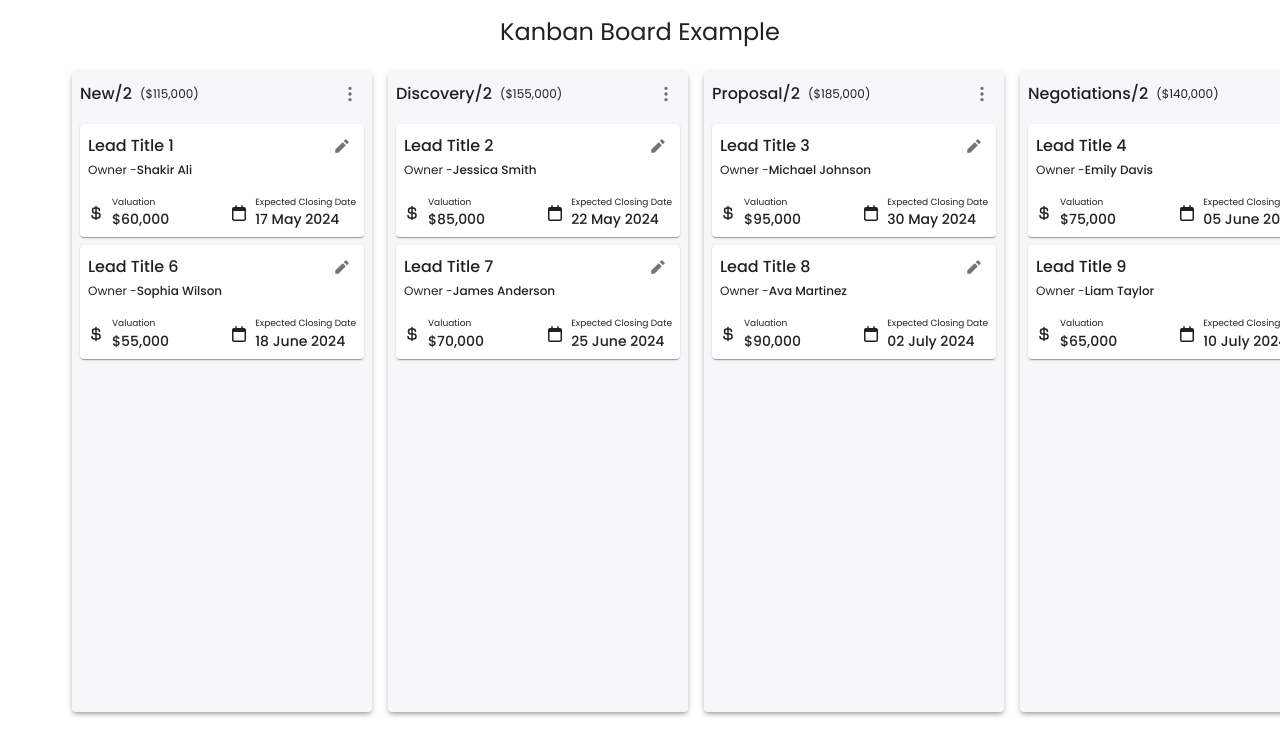
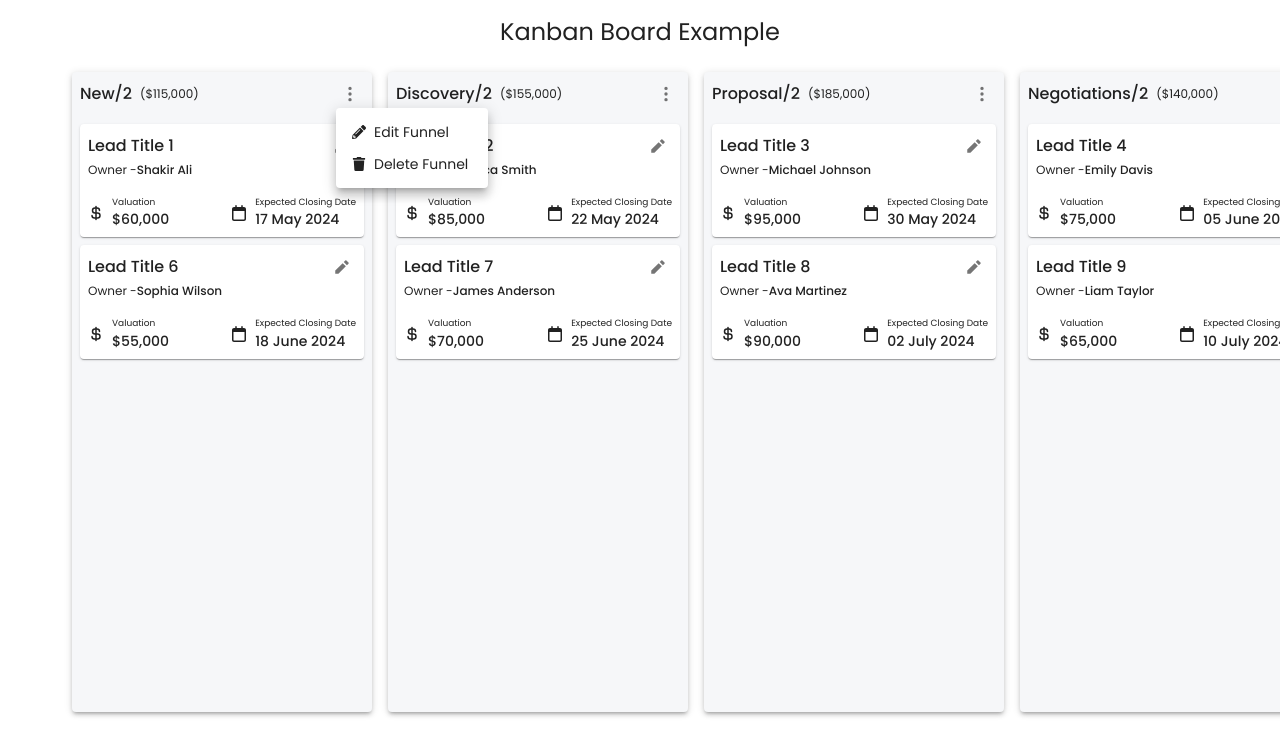
Before and after one commit to ShakirAliSWE/kanban-board-nextjs, a Next.js app: page / in a window 1280 px wide. Both pictures are taken after a click on the button 350 px from the left and 94 px from the top of the page. Shown: the top 756 px of the page. Built offline with nearby package versions, Linux system fonts and the light colour scheme.

Commit message:
kanban-board-column-options

```diff
--- /dev/null
+++ b/src/components/ContextMenu/ContextMenu.jsx
@@ -0,0 +1,13 @@
+import Menu from "@mui/material/Menu";
+
+const ContextMenu = ({ children, anchorEl, onClose, menuProps }) => {
+  const isOpen = Boolean(anchorEl);
+
+  return (
+    <Menu anchorEl={anchorEl} open={isOpen} onClose={onClose} {...menuProps}>
+      {children}
+    </Menu>
+  );
+};
+
+export default ContextMenu;
--- /dev/null
+++ b/src/components/ContextMenu/ContextMenuItem.jsx
@@ -0,0 +1,16 @@
+import { Box, Typography } from "@mui/material";
+import MenuItem from "@mui/material/MenuItem";
+import { GoDot } from "react-icons/go";
+
+const ContextMenuItem = ({ title, icon, onClick }) => {
+  return (
+    <MenuItem onClick={onClick}>
+      <Box display={"flex"} alignItems={"center"} gap={1} width={120}>
+        {icon || <GoDot />}
+        <Typography variant="body2">{title}</Typography>
+      </Box>
+    </MenuItem>
+  );
+};
+
+export default ContextMenuItem;
--- /dev/null
+++ b/src/components/DrawerSheet/DrawerSheet.jsx
@@ -0,0 +1,30 @@
+import React, { useState } from "react";
+import Drawer from "@mui/material/Drawer";
+import { Box } from "@mui/material";
+
+const DrawerSheet = ({ content, drawerProps }) => {
+  return (
+    <Drawer anchor="right" {...drawerProps}>
+      <div
+        role="presentation"
+        style={{
+          height: "100%",
+          display: "flex",
+          flexDirection: "column",
+        }}
+      >
+        <Box
+          display={"flex"}
+          flexDirection={"column"}
+          justifyContent={"space-between"}
+          height={"100%"}
+          p={1}
+        >
+          {content}
+        </Box>
+      </div>
+    </Drawer>
+  );
+};
+
+export default DrawerSheet;
--- a/src/components/KanbanBoard/KanbanBoard.jsx
+++ b/src/components/KanbanBoard/KanbanBoard.jsx
@@ -1,12 +1,13 @@
 "use client";
 import { useState } from "react";
-import { Box } from "@mui/material";
+import { Box, Typography } from "@mui/material";
 import { DragDropContext, Droppable } from "react-beautiful-dnd";
 import KanbanBoardColumn from "./KanbanBoardColumn";
 import DEFAULT_FUNNEL_LEADS from "@/_mock/funnel_leads.json";
 
 const KanbanBoard = () => {
   const [funnelLeads, setFunnelLeads] = useState(DEFAULT_FUNNEL_LEADS);
+
   const onDragStart = (start) => {
     // console.log("~ Dragging started", start);
     // You can implement additional logic here if needed
--- a/src/components/KanbanBoard/KanbanBoardColumn.jsx
+++ b/src/components/KanbanBoard/KanbanBoardColumn.jsx
@@ -6,9 +6,27 @@ import { Draggable } from "react-beautiful-dnd";
 
 import KanbanBoardCard from "./KanbanBoardCard";
 import { numberFormat } from "@/utils/number-format.utils";
+import KanbanBoardColumnOptions from "./KanbanBoardColumnOptions";
 
-const KanbanBoardColumn = ({ id, title, leads = [] }) => {
+const KanbanBoardColumn = ({ id, title, leads = [], onEditClick = null }) => {
   const [valuation, setValuation] = useState(0);
+
+  ///////////////////////////////////////////////////
+  //  KANBAR BOARD COLUMN MENUS START
+  ///////////////////////////////////////////////////
+  const [anchorEl, setAnchorEl] = useState(null);
+
+  const handleMenuOpen = (event) => {
+    setAnchorEl(event.currentTarget);
+  };
+
+  const handleMenuClose = () => {
+    setAnchorEl(null);
+  };
+
+  ///////////////////////////////////////////////////
+  //  KANBAR BOARD COLUMN MENUS END
+  ///////////////////////////////////////////////////
 
   useEffect(() => {
     const totalValuation = leads.reduce((acc, lead) => acc + parseInt(lead.valuation), 0);
@@ -35,9 +53,10 @@ const KanbanBoardColumn = ({ id, title, leads = [] }) => {
           <Typography variant="caption">(${numberFormat(valuation)})</Typography>
         </Box>
         <Box>
-          <IconButton size="small">
+          <IconButton size="small" onClick={handleMenuOpen}>
             <BsThreeDotsVertical />
           </IconButton>
+          <KanbanBoardColumnOptions id={id} anchorEl={anchorEl} onClose={handleMenuClose} />
         </Box>
       </Box>
       <Box display={"flex"} flexDirection={"column"} gap={1}>
--- /dev/null
+++ b/src/components/KanbanBoard/KanbanBoardColumnActions.jsx
@@ -0,0 +1,52 @@
+import { Box, Button, Checkbox, TextField, Typography } from "@mui/material";
+
+const getTitle = (action) => {
+  switch (action) {
+    case "edit":
+      return "Edit Funnel";
+    case "delete":
+      return "Delete Funnel";
+    default:
+      return "";
+  }
+};
+
+const KanbanBoardColumnActions = ({ action, onClose }) => {
+  return (
+    <>
+      <Box mb={2}>
+        <Typography fontWeight={600}>
+          {action === "edit" ? "Edit Funnel" : "Delete Funnel"}
+        </Typography>
+      </Box>
+
+      {/* Content here */}
+      <Box flexGrow={1} mb={2} px={1}>
+        <Box display={"flex"} flexDirection={"column"} gap={2}>
+          <Box display={"flex"} flexDirection={"column"} justifyContent={"center"} gap={1}>
+            <Typography variant="caption">Funnel Title</Typography>
+            <TextField placeholder="Enter Funnel Title" size="small" fullWidth />
+          </Box>
+          <Box display={"flex"} alignItems={"center"} gap={2}>
+            <Typography variant="caption">Active</Typography>
+            <Checkbox size="small" defaultChecked />
+          </Box>
+        </Box>
+      </Box>
+
+      {/* Action button here */}
+      <Box display={"flex"} flexDirection={"row-reverse"} gap={1}>
+        {action != "view" && (
+          <Button variant="contained" size="small">
+            Save
+          </Button>
+        )}
+        <Button variant="outlined" size="small" onClick={onClose}>
+          Close
+        </Button>
+      </Box>
+    </>
+  );
+};
+
+export default KanbanBoardColumnActions;
--- /dev/null
+++ b/src/components/KanbanBoard/KanbanBoardColumnOptions.jsx
@@ -0,0 +1,67 @@
+import React, { useState } from "react";
+
+import { FaFolderOpen, FaPencilAlt, FaTrash } from "react-icons/fa";
+
+import ContextMenu from "../ContextMenu/ContextMenu";
+import ContextMenuItem from "../ContextMenu/ContextMenuItem";
+import DrawerSheet from "../DrawerSheet/DrawerSheet";
+import KanbanBoardColumnActions from "./KanbanBoardColumnActions";
+
+const KanbanBoardColumnOptions = ({ id, anchorEl, onClose }) => {
+  const [actionDetails, setActionDetails] = useState({
+    id: null,
+    action: null,
+    drawerState: false,
+  });
+
+  const handlerOnClick = (action, funnelId) => {
+    setActionDetails({ id: funnelId, action: action, drawerState: true });
+    onClose();
+  };
+
+  const handlerCloseDrawer = () => {
+    setActionDetails((prevState) => ({ ...prevState, drawerState: false }));
+  };
+
+  const DEFAULT_OPTIONS = [
+    {
+      title: "Edit Funnel",
+      action: "edit",
+      icon: <FaPencilAlt size={14} />,
+    },
+    {
+      title: "Delete Funnel",
+      action: "delete",
+      icon: <FaTrash size={14} />,
+    },
+  ];
+
+  return (
+    <>
+      <ContextMenu anchorEl={anchorEl} onClose={onClose}>
+        {DEFAULT_OPTIONS.map((option) => (
+          <ContextMenuItem
+            key={option.title}
+            title={option.title}
+            icon={option.icon}
+            onClick={() => handlerOnClick(option.action, id)}
+          />
+        ))}
+      </ContextMenu>
+      {actionDetails.id && (
+        <DrawerSheet
+          content={
+            <KanbanBoardColumnActions action={actionDetails.action} onClose={handlerCloseDrawer} />
+          }
+          drawerProps={{
+            open: actionDetails.drawerState,
+            onClose: handlerCloseDrawer,
+            PaperProps: { sx: { width: 300 } },
+          }}
+        />
+      )}
+    </>
+  );
+};
+
+export default KanbanBoardColumnOptions;
```
